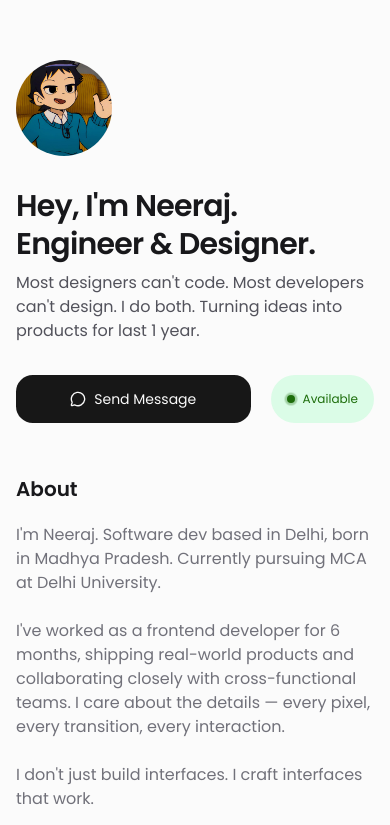
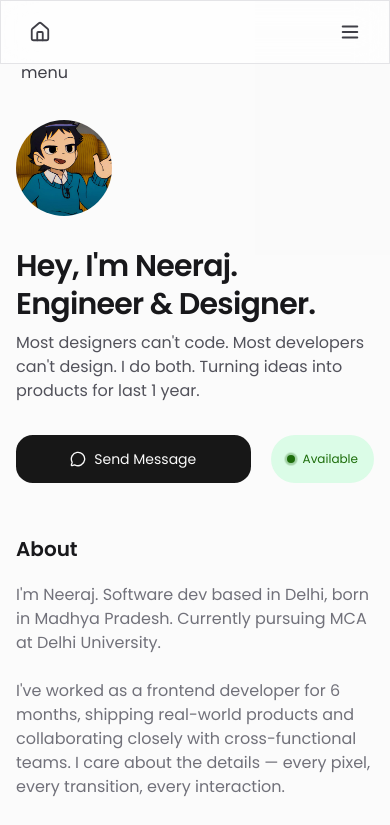
Before and after one commit to neerajc0des/portfolio, a Next.js app: page / in a window 390 px wide. Shown: the top 825 px of the page. Built offline with nearby package versions, Linux system fonts and the light colour scheme.

Commit message:
mobile menu structure

```diff
--- a/src/app/page.tsx
+++ b/src/app/page.tsx
@@ -1,15 +1,29 @@
 import Navbar from "@/components/Navbar";
 import { Button } from "@/components/ui/button";
 import Image from "next/image";
-import { MessageCircle, CircleDot, Link, Github, Globe } from 'lucide-react'
+import { MessageCircle, CircleDot, Link, Github, Globe, Menu, House } from 'lucide-react'
 
 export default function Home() {
   return (
     <div className="mx-auto bg-zinc-50/10 relative">
-      <header className="navContainer hidden sm:flex items-center justify-center fixed top-10 z-50  px-4 py-3 w-full">
+      <header className="navContainer hidden md:flex items-center justify-center fixed top-10 z-50  px-4 py-3 w-full">
         <Navbar />
       </header>
-      <div className="main-container sm:px-6 lg:px-10 relative max-w-2xl pt-[40px] sm:pt-[130px] md:pt-[150px] lg:pt-[200px] mx-auto flex flex-col justify-center px-4 gap-8">
+
+      <header className="flex md:hidden items-center justify-between fixed top-0 z-50  p-5 w-full border border-zinc-200 bg-white/65 backdrop-blur-lg text-zinc-700">
+        <a href="/" title="Home" className='hover:opacity-80 px-2'>
+          <House strokeWidth='2' size={22} />
+        </a>
+        <span className="navTrigger hover:opacity-80 px-2 cursor-pointer">
+          <Menu strokeWidth='2' size={22}/>
+        </span>
+
+        <div className="mobile-nav-menu fixed top-15 z-40">
+          menu
+        </div>
+      </header>
+
+      <div className="main-container sm:px-6 lg:px-10 relative max-w-2xl pt-[100px] sm:pt-[130px] md:pt-[150px] lg:pt-[200px] mx-auto flex flex-col justify-center px-4 gap-8">
         <div className="pfp-container w-full pt-5">
           <img src="/pfp.jpg" className="w-24 h-24 rounded-full" alt="avatar" />
         </div>
--- a/src/components/Navbar.tsx
+++ b/src/components/Navbar.tsx
@@ -10,7 +10,7 @@ const Navbar = () => {
   const [isBlogHover, setIsBlogHover] = useState(false);
 
   return (
-    <div className=''>
+    <div className='navContainer'>
       <div className="flex items-center pl-4 p-2 rounded-2xl border border-zinc-200 bg-white/65 backdrop-blur-lg text-zinc-700 w-fit">
         <a href="/" title="Home" className='hover:opacity-80 pl-3'>
           <House strokeWidth='2' size={22} />
```
